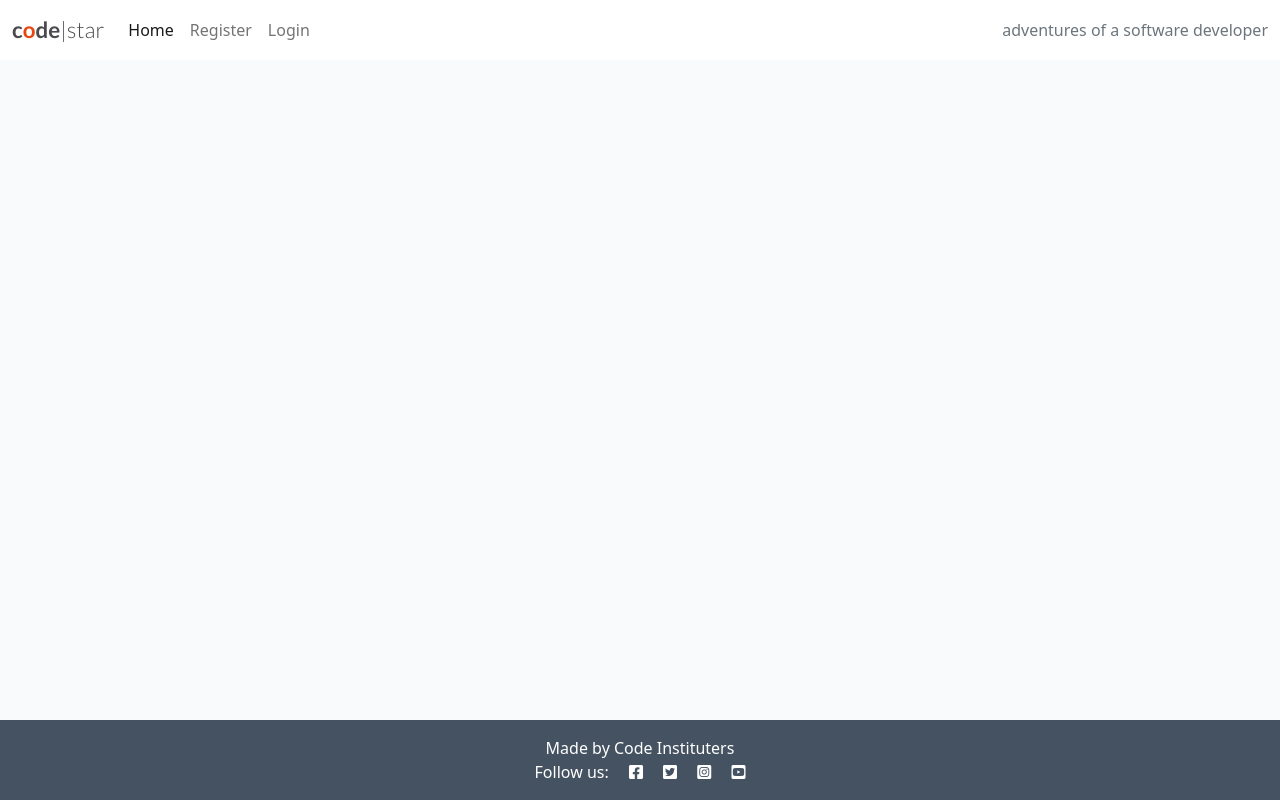
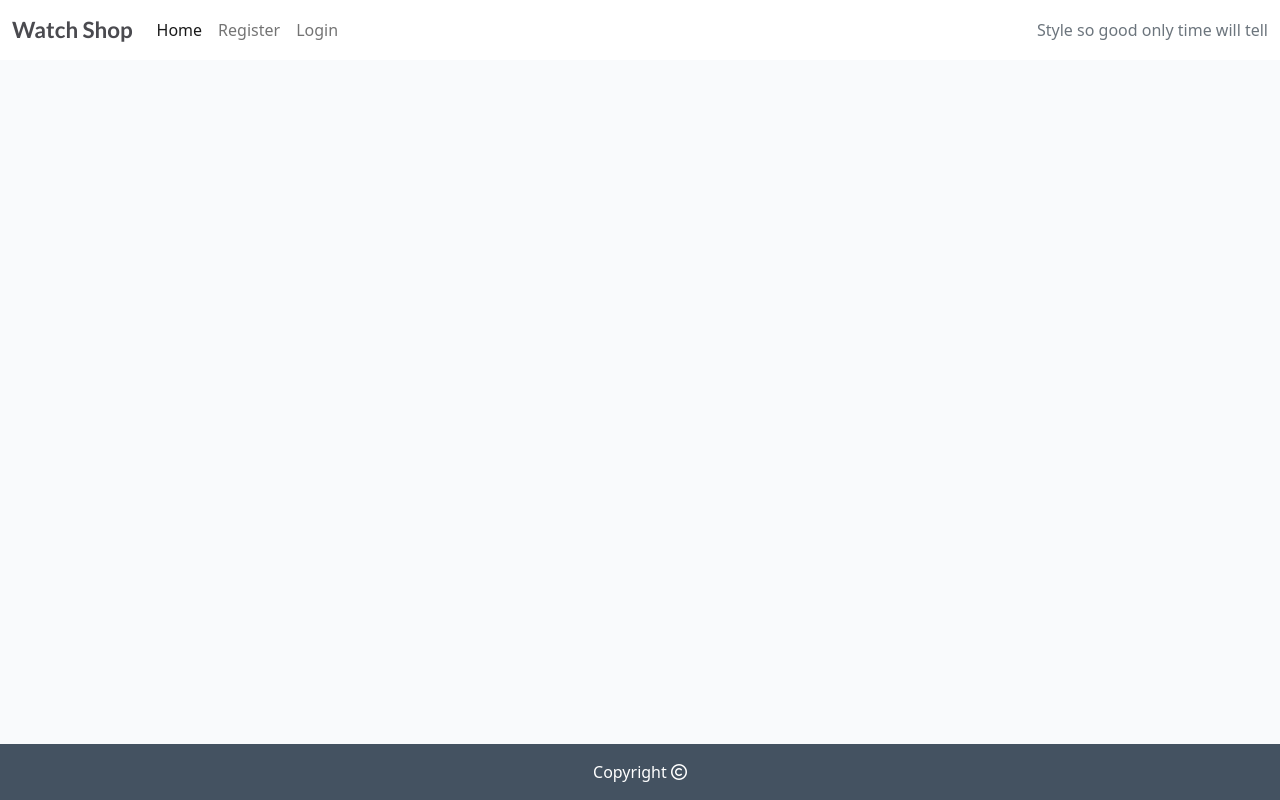
Before and after one commit to JoshSandhu/watch_shop, a Django app: template templates/base.html in a window 1280 px wide. Run offline with Django 4.2, Linux system fonts and the light colour scheme; the template is opened without the code that fills it, so the values that code supplies are empty; some libraries are stand-ins or nearby versions.

Commit message:
Completed basic templates for site. Set up URLS for homepage, index.html

```diff
--- /dev/null
+++ b/products/urls.py
@@ -0,0 +1,6 @@
+from . import views
+from django.urls import path
+
+urlpatterns = [
+    path('', views.ProductList.as_view(), name='home')
+]
--- a/products/views.py
+++ b/products/views.py
@@ -6,6 +6,6 @@ from .models import Product
 
 class ProductList(generic.ListView):
     model = Product
-    queryset = Product.objects.filter(satus=1.order_by('-created_on'))
+    queryset = Product.objects.filter(status=1).order_by('-created_on')
     template_name = 'index.html'
     paginate_by = 6
--- a/templates/base.html
+++ b/templates/base.html
@@ -4,7 +4,7 @@
 <html class="h-100">
 
 <head>
-    <title>CodeStar Blog</title>
+    <title>Watch Shop</title>
 
     <link rel="preconnect" href="https://fonts.gstatic.com">
     <link href="https://fonts.googleapis.com/css2?family=Roboto:wght@300&display=swap" rel="stylesheet">
@@ -26,8 +26,7 @@
 
     <nav class="navbar navbar-expand-lg navbar-light bg-white">
         <div class="container-fluid">
-            <a class="navbar-brand" href="{% url 'home' %}"><span class="brand">c<span class="red-o">o</span>de<span
-                        class="thin">|star</span></span></span></a>
+            <a class="navbar-brand" href="{% url 'home' %}"><span class="brand">Watch Shop</span></a>
             <button class="navbar-toggler" type="button" data-bs-toggle="collapse" data-bs-target="#navbarText"
                 aria-controls="navbarText" aria-expanded="false" aria-label="Toggle navigation">
                 <span class="navbar-toggler-icon"></span>
@@ -51,7 +50,7 @@
                     {% endif %}
                 </ul>
                 <span class="navbar-text text-muted">
-                    adventures of a software developer
+                    Style so good only time will tell
                 </span>
             </div>
         </div>
@@ -65,12 +64,10 @@
 
     <!-- Footer -->
     <footer class="footer mt-auto py-3 dark-bg">
-        <p class="m-0 text-center text-white">Made by Code Instituters</p>
-        <p class="m-0 text-center text-white">Follow us: <i class="fab fa-facebook-square ms-3"></i>
-            <i class="fab fa-twitter-square ms-3"></i>
-            <i class="fab fa-instagram-square ms-3"></i>
-            <i class="fab fa-youtube-square ms-3"></i></p>
+        <p class="m-0 text-center text-white">Copyright <i class="fa-regular fa-copyright"></i></p>
     </footer>
 </body>
 
+<script src="https://kit.fontawesome.com/23a0e3507f.js" crossorigin="anonymous"></script>
+
 </html>
--- a/watch_shop/urls.py
+++ b/watch_shop/urls.py
@@ -19,4 +19,5 @@ from django.urls import path, include
 urlpatterns = [
     path('admin/', admin.site.urls),
     path('summernote/', include('django_summernote.urls')),
+    path('', include('products.urls'), name='product_urls'),
 ]
```
Also changed, not shown: templates/index.html (+42 -2 lines).
